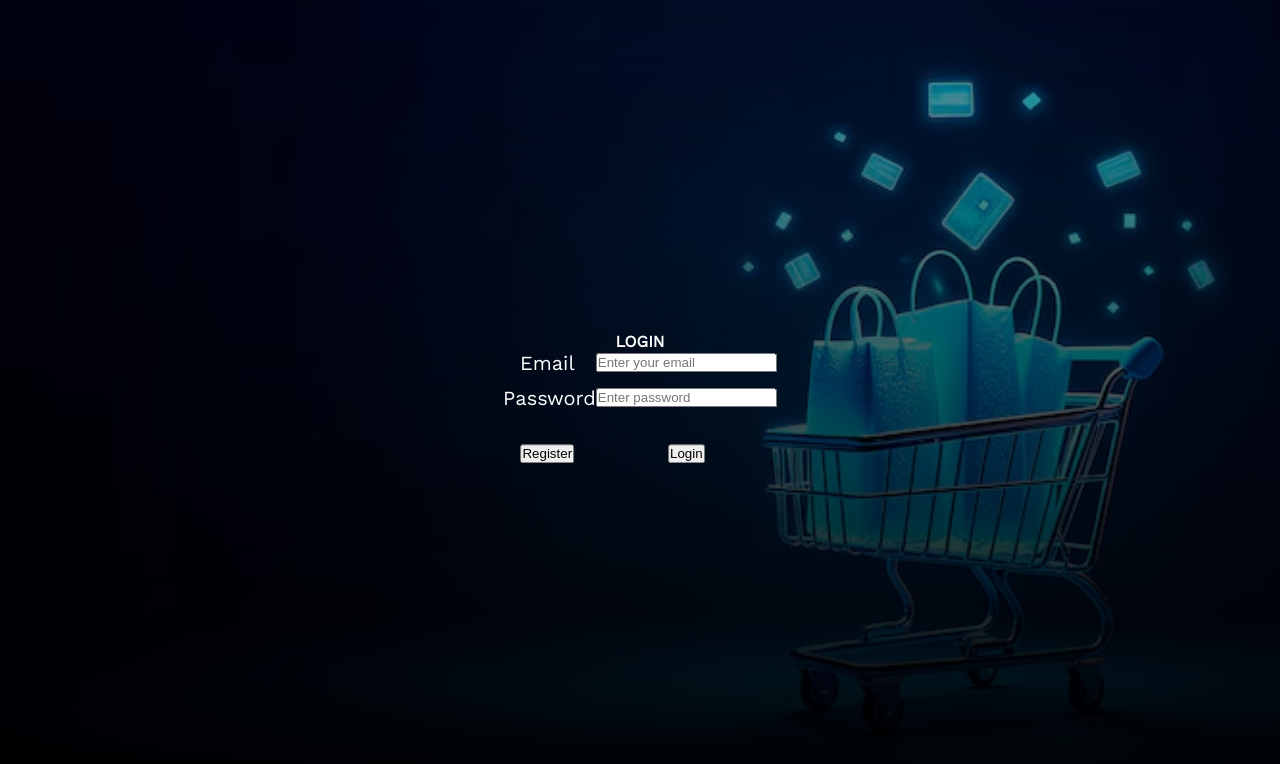
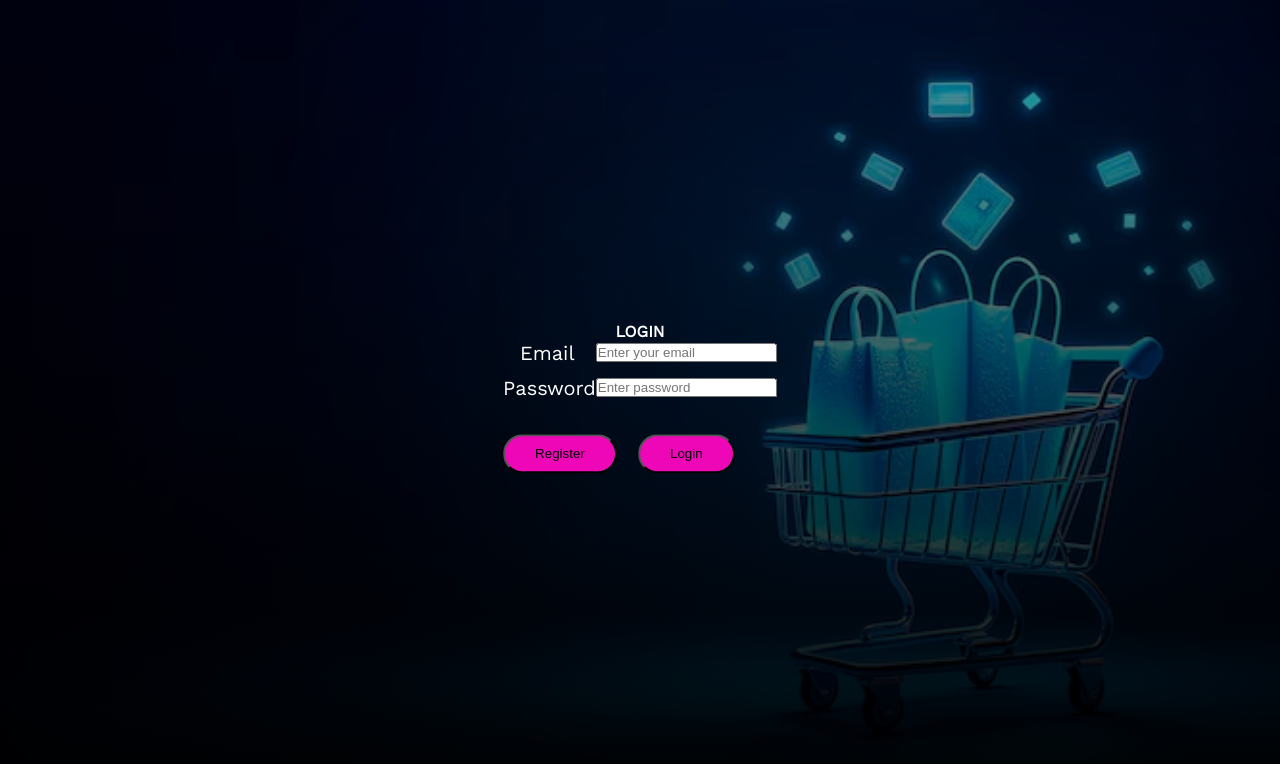
Before and after one commit to HKRAJESH-002/e-commerce-website, a website: page resources/login.html in a window 1280 px wide. Drawn offline with nearby package versions, Linux system fonts and the light colour scheme; files that its build step writes are made by us from their sources.

Commit message:
Update login.css

```diff
--- a/resources/css/login.css
+++ b/resources/css/login.css
@@ -46,3 +46,12 @@ label{
     text-align: center;
     ;
 }
+
+input[type=button],input[type=submit]{
+
+    padding:10px 30px;
+    background-color: #ed07b7;
+    border-radius:200px;
+    display: inline-block;
+
+}
```
